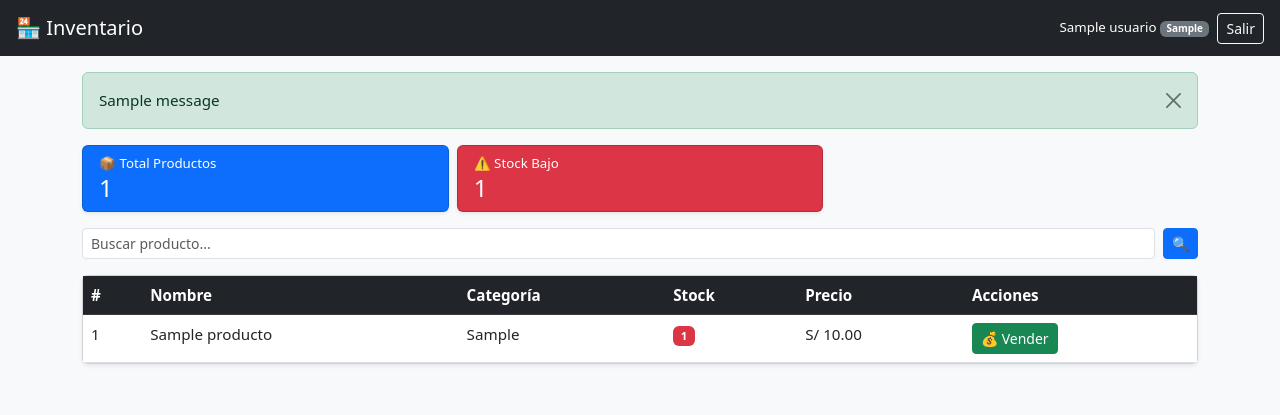
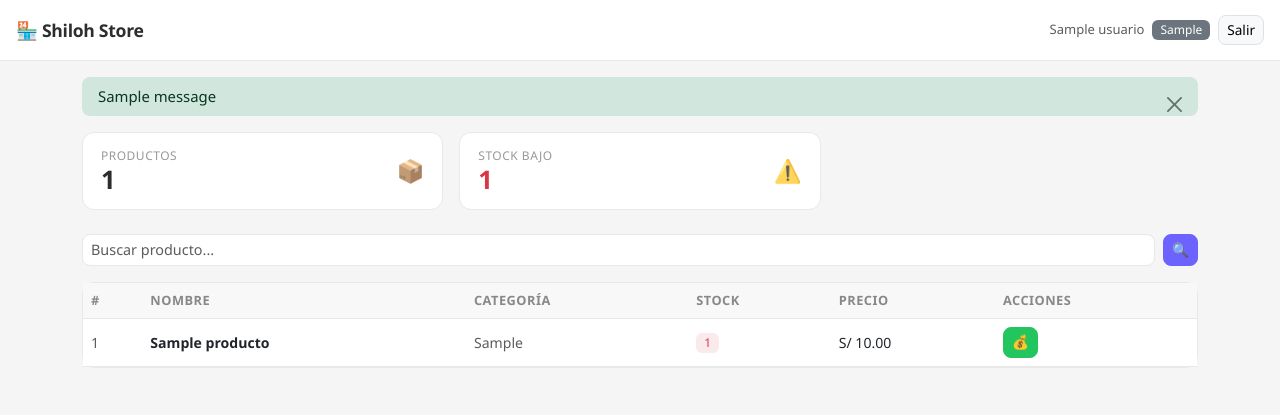
Before and after one commit to SantiagoRojas12/inventario-web, a Flask app: page / in a window 1280 px wide. Shown: the top 415 px of the page. Run offline with Flask 3, Linux system fonts and the light colour scheme; a user stored in the database is signed in; tables that the repository leaves empty hold one stand-in row (values such as "Sample post"); one stand-in notice (Sample message) is shown.

Commit message:
Cambio de diseño

```diff
--- a/app/templates/base.html
+++ b/app/templates/base.html
@@ -3,65 +3,177 @@
 <head>
     <meta charset="UTF-8">
     <meta name="viewport" content="width=device-width, initial-scale=1.0">
-    <title>{% block title %}Inventario{% endblock %}</title>
+    <title>{% block title %}Shiloh Store{% endblock %}</title>
     <link href="https://cdn.jsdelivr.net/npm/bootstrap@5.3.0/dist/css/bootstrap.min.css" rel="stylesheet">
     <style>
-        body { font-size: 0.95rem; }
+        :root {
+            --color-primary: #2d2d2d;
+            --color-accent:  #6c63ff;
+            --color-light:   #f8f8f8;
+            --color-border:  #e8e8e8;
+        }
 
-        /* Tabla responsive en móvil */
+        body {
+            font-family: 'Segoe UI', sans-serif;
+            background-color: #f5f5f5;
+            color: var(--color-primary);
+            font-size: 0.93rem;
+        }
+
+        /* Navbar */
+        .navbar {
+            background-color: #ffffff !important;
+            border-bottom: 1px solid var(--color-border);
+            padding: 12px 20px;
+        }
+
+        .navbar-brand {
+            font-weight: 700;
+            font-size: 1.1rem;
+            color: var(--color-primary) !important;
+            letter-spacing: -0.3px;
+        }
+
+        /* Cards */
+        .card {
+            border: 1px solid var(--color-border);
+            border-radius: 12px;
+            box-shadow: none !important;
+        }
+
+        /* Botones */
+        .btn {
+            border-radius: 8px;
+            font-size: 0.85rem;
+            font-weight: 500;
+        }
+
+        .btn-primary {
+            background-color: var(--color-accent);
+            border-color: var(--color-accent);
+        }
+
+        .btn-primary:hover {
+            background-color: #5a52d5;
+            border-color: #5a52d5;
+        }
+
+        .btn-success {
+            background-color: #22c55e;
+            border-color: #22c55e;
+        }
+
+        /* Tabla */
+        .table {
+            font-size: 0.88rem;
+        }
+
+        .table thead th {
+            font-weight: 600;
+            font-size: 0.8rem;
+            text-transform: uppercase;
+            letter-spacing: 0.5px;
+            background-color: #f8f8f8 !important;
+            color: #888 !important;
+            border-bottom: 1px solid var(--color-border);
+        }
+
+        .table td {
+            vertical-align: middle;
+            border-color: var(--color-border);
+        }
+
+        .table-hover tbody tr:hover {
+            background-color: #fafafa;
+        }
+
+        /* Stats cards */
+        .stat-card {
+            border-radius: 12px;
+            padding: 14px 18px;
+            border: 1px solid var(--color-border);
+            background: white;
+        }
+
+        .stat-card .stat-label {
+            font-size: 0.75rem;
+            color: #999;
+            font-weight: 500;
+            text-transform: uppercase;
+            letter-spacing: 0.5px;
+        }
+
+        .stat-card .stat-value {
+            font-size: 1.6rem;
+            font-weight: 700;
+            color: var(--color-primary);
+            line-height: 1.2;
+        }
+
+        .stat-card .stat-icon {
+            font-size: 1.4rem;
+            opacity: 0.8;
+        }
+
+        /* Badge */
+        .badge {
+            font-weight: 500;
+            font-size: 0.75rem;
+            border-radius: 6px;
+            padding: 4px 8px;
+        }
+
+        /* Input */
+        .form-control, .form-select {
+            border-radius: 8px;
+            border-color: var(--color-border);
+            font-size: 0.9rem;
+        }
+
+        .form-control:focus, .form-select:focus {
+            border-color: var(--color-accent);
+            box-shadow: 0 0 0 3px rgba(108, 99, 255, 0.1);
+        }
+
+        /* Responsive */
         @media (max-width: 768px) {
             .table-responsive { font-size: 0.8rem; }
-            .btn-sm { padding: 0.2rem 0.4rem; font-size: 0.75rem; }
-            h4 { font-size: 1.1rem; }
+            .btn-sm { padding: 0.25rem 0.5rem; }
         }
-
-        /* Fix modal en iOS */
-        .modal {
-            -webkit-overflow-scrolling: touch;
-        }
-
-        .modal-backdrop {
-            position: fixed !important;
-        }
-
-        body.modal-open {
-            overflow: auto !important;
-            position: static !important;
-        }
-
     </style>
 </head>
-<body class="bg-light">
+<body>
 
     <!-- Navbar -->
-    <nav class="navbar navbar-dark bg-dark px-3">
-        <a class="navbar-brand" href="{{ url_for('main.dashboard') }}">🏪 Inventario</a>
-        <div class="d-flex align-items-center gap-2 flex-wrap">
+    <nav class="navbar navbar-light px-3 mb-3">
+        <a class="navbar-brand" href="{{ url_for('main.dashboard') }}">
+            🏪 Shiloh Store
+        </a>
+        <div class="d-flex align-items-center gap-2">
             {% if current_user.is_authenticated %}
                 {% if current_user.es_jefe() %}
-                    <a href="{{ url_for('main.usuarios') }}" class="btn btn-outline-light btn-sm">
-                        👥
-                    </a>
+                    <a href="{{ url_for('main.usuarios') }}"
+                       class="btn btn-sm btn-light border">👥</a>
                 {% endif %}
-                <span class="text-white small">
+                <span class="text-muted small d-none d-sm-inline">
                     {{ current_user.nombre }}
-                    <span class="badge bg-{{ 'warning' if current_user.es_jefe() else 'secondary' }}">
-                        {{ current_user.rol }}
-                    </span>
                 </span>
-                <a href="{{ url_for('auth.logout') }}" class="btn btn-outline-light btn-sm">
-                    Salir
-                </a>
+                <span class="badge bg-{{ 'dark' if current_user.es_jefe() else 'secondary' }}">
+                    {{ current_user.rol }}
+                </span>
+                <a href="{{ url_for('auth.logout') }}"
+                   class="btn btn-sm btn-light border">Salir</a>
             {% endif %}
         </div>
     </nav>
 
     <!-- Mensajes flash -->
-    <div class="container mt-3">
+    <div class="container">
         {% with messages = get_flashed_messages(with_categories=true) %}
             {% if messages %}
                 {% for category, message in messages %}
-                    <div class="alert alert-{{ category }} alert-dismissible fade show">
+                    <div class="alert alert-{{ category }} alert-dismissible fade show
+                                border-0 rounded-3 py-2">
                         {{ message }}
                         <button type="button" class="btn-close" data-bs-dismiss="alert"></button>
                     </div>
@@ -70,8 +182,8 @@
         {% endwith %}
     </div>
 
-    <!-- Contenido de cada página -->
-    <div class="container mt-3 pb-4">
+    <!-- Contenido -->
+    <div class="container pb-5">
         {% block content %}{% endblock %}
     </div>
 
--- a/app/templates/dashboard.html
+++ b/app/templates/dashboard.html
@@ -1,33 +1,36 @@
 {% extends 'base.html' %}
-{% block title %}Dashboard - Inventario{% endblock %}
+{% block title %}Dashboard - Shiloh Store{% endblock %}
 
 {% block content %}
 
     <!-- Estadísticas -->
-    <div class="row mb-3 g-2">
+    <div class="row mb-4 g-3">
         <div class="col-6 col-md-4">
-            <div class="card text-white bg-primary shadow-sm">
-                <div class="card-body py-2">
-                    <div class="small">📦 Total Productos</div>
-                    <h4 class="mb-0">{{ total_productos }}</h4>
+            <div class="stat-card d-flex justify-content-between align-items-center">
+                <div>
+                    <div class="stat-label">Productos</div>
+                    <div class="stat-value">{{ total_productos }}</div>
                 </div>
+                <div class="stat-icon">📦</div>
             </div>
         </div>
         <div class="col-6 col-md-4">
-            <div class="card text-white bg-danger shadow-sm">
-                <div class="card-body py-2">
-                    <div class="small">⚠️ Stock Bajo</div>
-                    <h4 class="mb-0">{{ stock_bajo }}</h4>
+            <div class="stat-card d-flex justify-content-between align-items-center">
+                <div>
+                    <div class="stat-label">Stock Bajo</div>
+                    <div class="stat-value text-danger">{{ stock_bajo }}</div>
                 </div>
+                <div class="stat-icon">⚠️</div>
             </div>
         </div>
         {% if current_user.es_jefe() %}
         <div class="col-12 col-md-4">
-            <div class="card text-white bg-success shadow-sm">
-                <div class="card-body py-2">
-                    <div class="small">💰 Valor Total</div>
-                    <h4 class="mb-0">S/ {{ "%.2f"|format(valor_total) }}</h4>
+            <div class="stat-card d-flex justify-content-between align-items-center">
+                <div>
+                    <div class="stat-label">Valor Total</div>
+                    <div class="stat-value">S/ {{ "%.2f"|format(valor_total) }}</div>
                 </div>
+                <div class="stat-icon">💰</div>
             </div>
         </div>
         {% endif %}
@@ -35,26 +38,27 @@
 
     <!-- Buscador y botones -->
     <div class="d-flex gap-2 mb-3 flex-wrap">
-        <form method="GET" action="{{ url_for('main.dashboard') }}" class="d-flex gap-2 flex-grow-1">
+        <form method="GET" action="{{ url_for('main.dashboard') }}"
+              class="d-flex gap-2 flex-grow-1">
             <input type="text" name="buscar" class="form-control form-control-sm"
                    placeholder="Buscar producto..." value="{{ busqueda }}">
             <button type="submit" class="btn btn-primary btn-sm">🔍</button>
             {% if busqueda %}
-                <a href="{{ url_for('main.dashboard') }}" class="btn btn-secondary btn-sm">✕</a>
+                <a href="{{ url_for('main.dashboard') }}" class="btn btn-light btn-sm border">✕</a>
             {% endif %}
         </form>
         {% if current_user.es_jefe() %}
-            <a href="{{ url_for('main.ventas') }}" class="btn btn-info btn-sm text-white">📊 Ventas</a>
-            <a href="{{ url_for('main.agregar') }}" class="btn btn-success btn-sm">+ Agregar</a>
+            <a href="{{ url_for('main.ventas') }}" class="btn btn-light btn-sm border">📊 Ventas</a>
+            <a href="{{ url_for('main.agregar') }}" class="btn btn-primary btn-sm">+ Agregar</a>
         {% endif %}
     </div>
 
     <!-- Tabla -->
-    <div class="card shadow-sm">
+    <div class="card">
         <div class="card-body p-0">
             <div class="table-responsive">
                 <table class="table table-hover mb-0">
-                    <thead class="table-dark">
+                    <thead>
                         <tr>
                             <th>#</th>
                             <th>Nombre</th>
@@ -68,25 +72,24 @@
                         {% if productos %}
                             {% for p in productos %}
                             <tr>
-                                <td>{{ p.id }}</td>
-                                <td>{{ p.nombre }}</td>
-                                <td>{{ p.categoria }}</td>
+                                <td class="text-muted">{{ p.id }}</td>
+                                <td><strong>{{ p.nombre }}</strong></td>
+                                <td><span class="text-muted">{{ p.categoria }}</span></td>
                                 <td>
-                                    <span class="badge bg-{{ 'danger' if p.cantidad < 5 else 'success' }}">
+                                    <span class="badge bg-{{ 'danger' if p.cantidad < 5 else 'success' }}
+                                                 bg-opacity-10 text-{{ 'danger' if p.cantidad < 5 else 'success' }}">
                                         {{ p.cantidad }}
                                     </span>
                                 </td>
                                 <td>S/ {{ "%.2f"|format(p.precio) }}</td>
                                 <td>
                                     <a href="{{ url_for('main.vender_form', id=p.id) }}"
-                                       class="btn btn-success btn-sm">
-                                        💰 Vender
-                                    </a>
+                                       class="btn btn-success btn-sm">💰</a>
                                     {% if current_user.es_jefe() %}
                                         <a href="{{ url_for('main.editar', id=p.id) }}"
-                                           class="btn btn-warning btn-sm">✏️</a>
+                                           class="btn btn-light btn-sm border">✏️</a>
                                         <a href="{{ url_for('main.eliminar', id=p.id) }}"
-                                           class="btn btn-danger btn-sm"
+                                           class="btn btn-light btn-sm border text-danger"
                                            onclick="return confirm('¿Eliminar?')">🗑️</a>
                                     {% endif %}
                                 </td>
@@ -94,8 +97,8 @@
                             {% endfor %}
                         {% else %}
                             <tr>
-                                <td colspan="6" class="text-center text-muted py-4">
-                                    No hay productos.
+                                <td colspan="6" class="text-center text-muted py-5">
+                                    No hay productos aún.
                                 </td>
                             </tr>
                         {% endif %}
```
